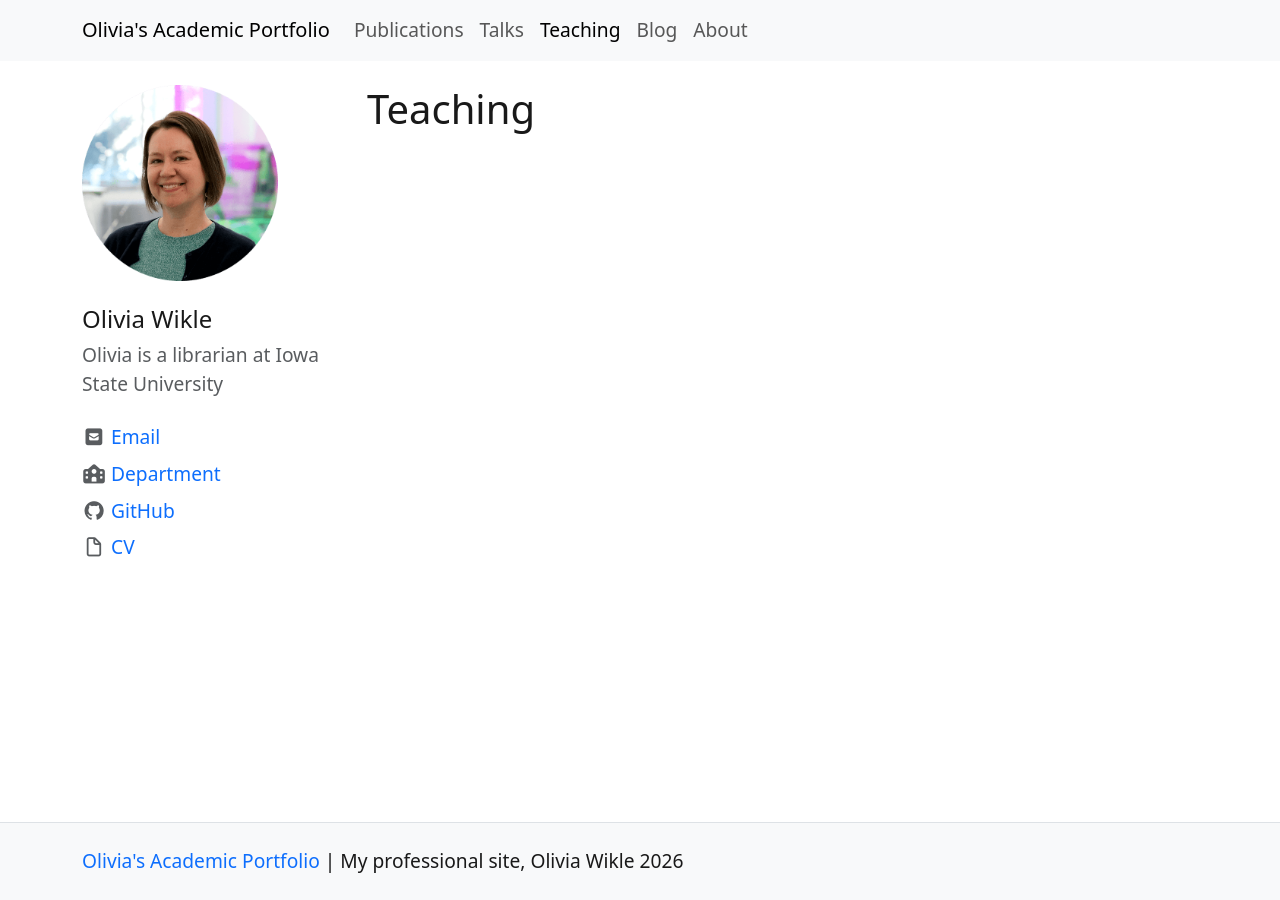
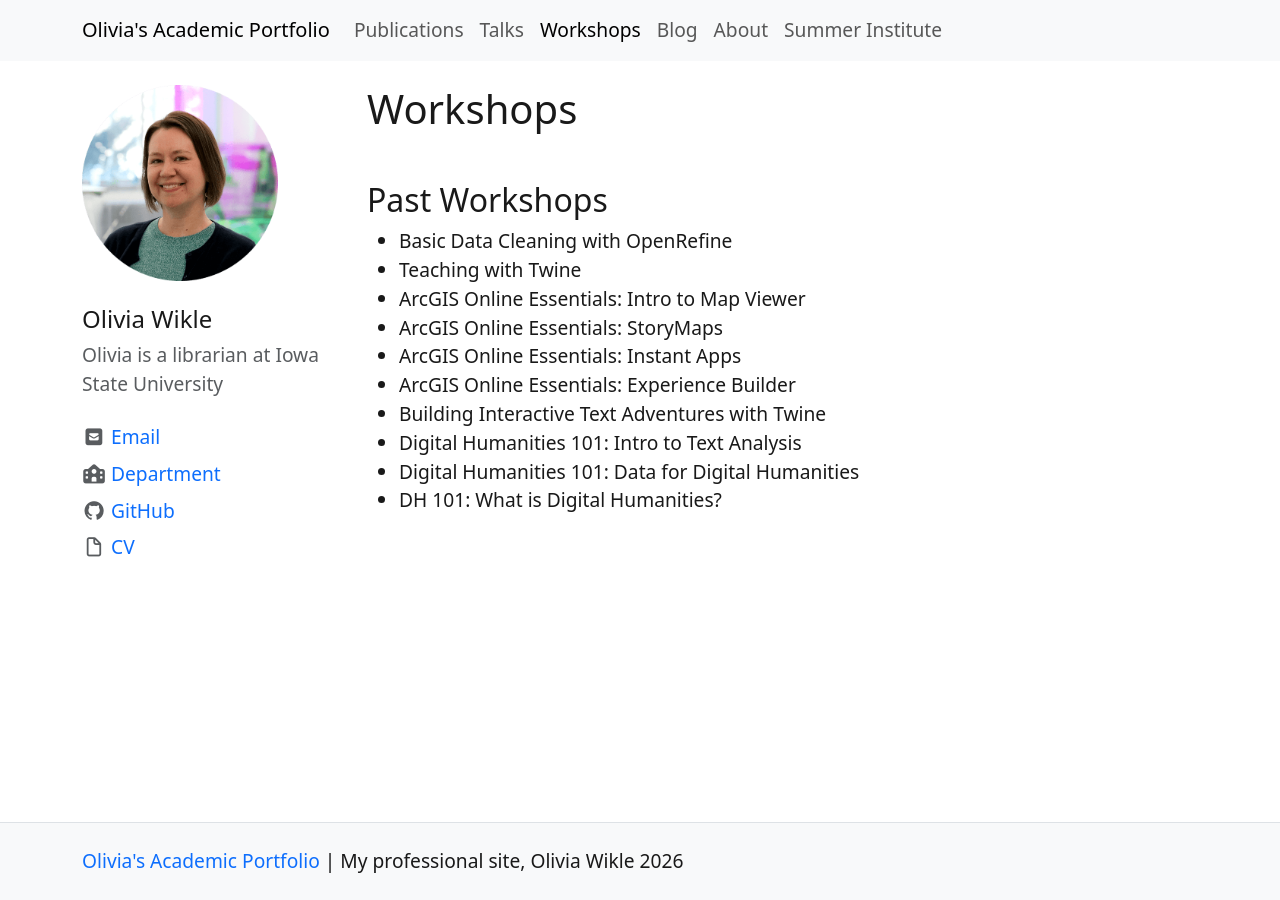
Before and after one commit to emanderson811/portfolio-website-workshop, a Jekyll site: the page built from pages/teaching.md, in a window 1280 px wide. Built offline with Jekyll 4.4.1, drawn with Linux system fonts in a browser that asks for light colours; nearby versions of some CDN libraries.

Commit message:
add page content

```diff
--- a/pages/teaching.md
+++ b/pages/teaching.md
@@ -1,5 +1,17 @@
 ---
-title: Teaching
-nav: Teaching
+title: Workshops
+nav: Workshops
 nav_order: 3
 ---
+## Past Workshops
+
+- Basic Data Cleaning with OpenRefine
+- Teaching with Twine
+- ArcGIS Online Essentials: Intro to Map Viewer
+- ArcGIS Online Essentials: StoryMaps
+- ArcGIS Online Essentials: Instant Apps
+- ArcGIS Online Essentials: Experience Builder
+- Building Interactive Text Adventures with Twine
+- Digital Humanities 101: Intro to Text Analysis
+- Digital Humanities 101: Data for Digital Humanities
+- DH 101: What is Digital Humanities?
```
Also changed, not shown: pages/summer-institute.md (added, +5 -0 lines).
